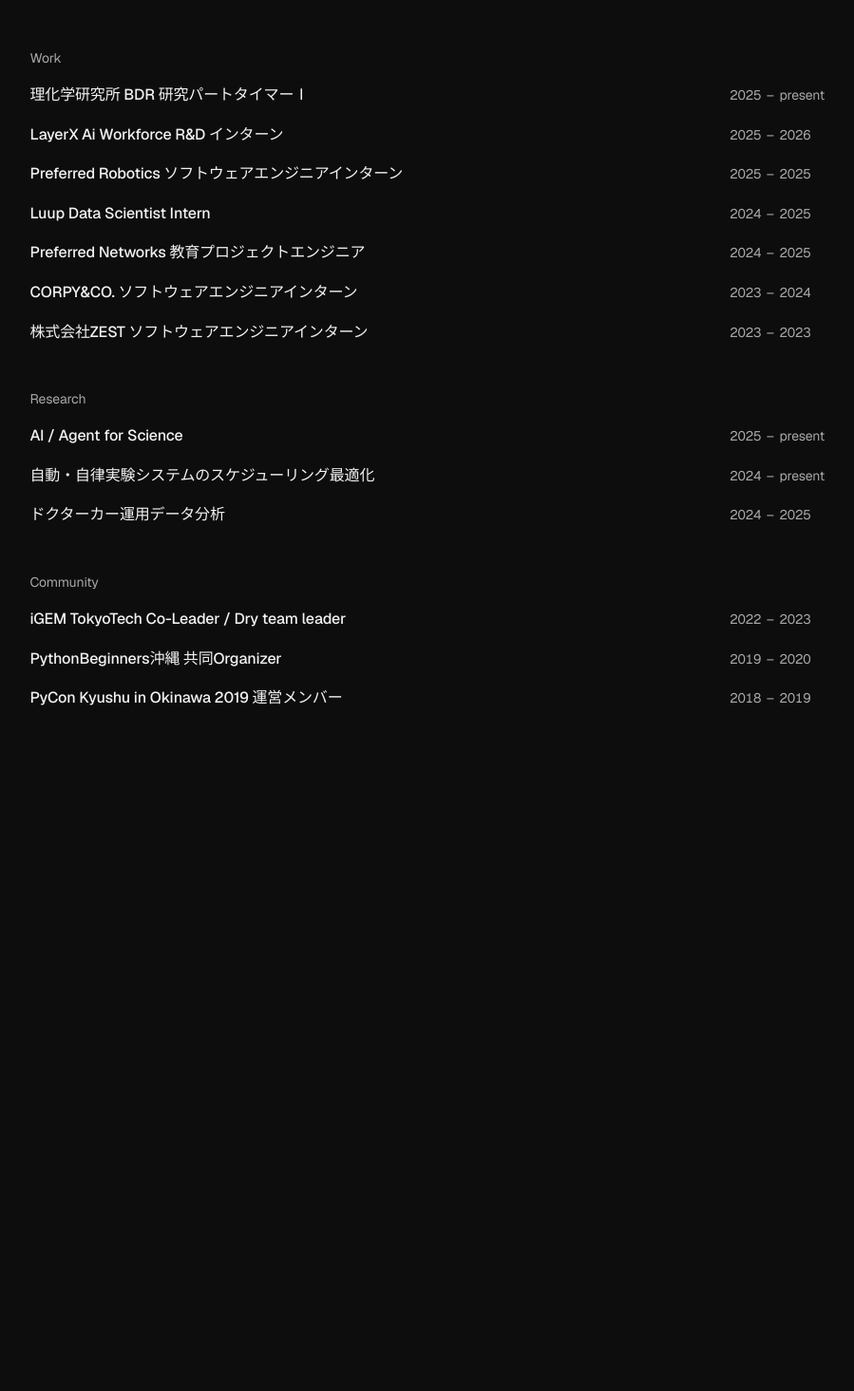
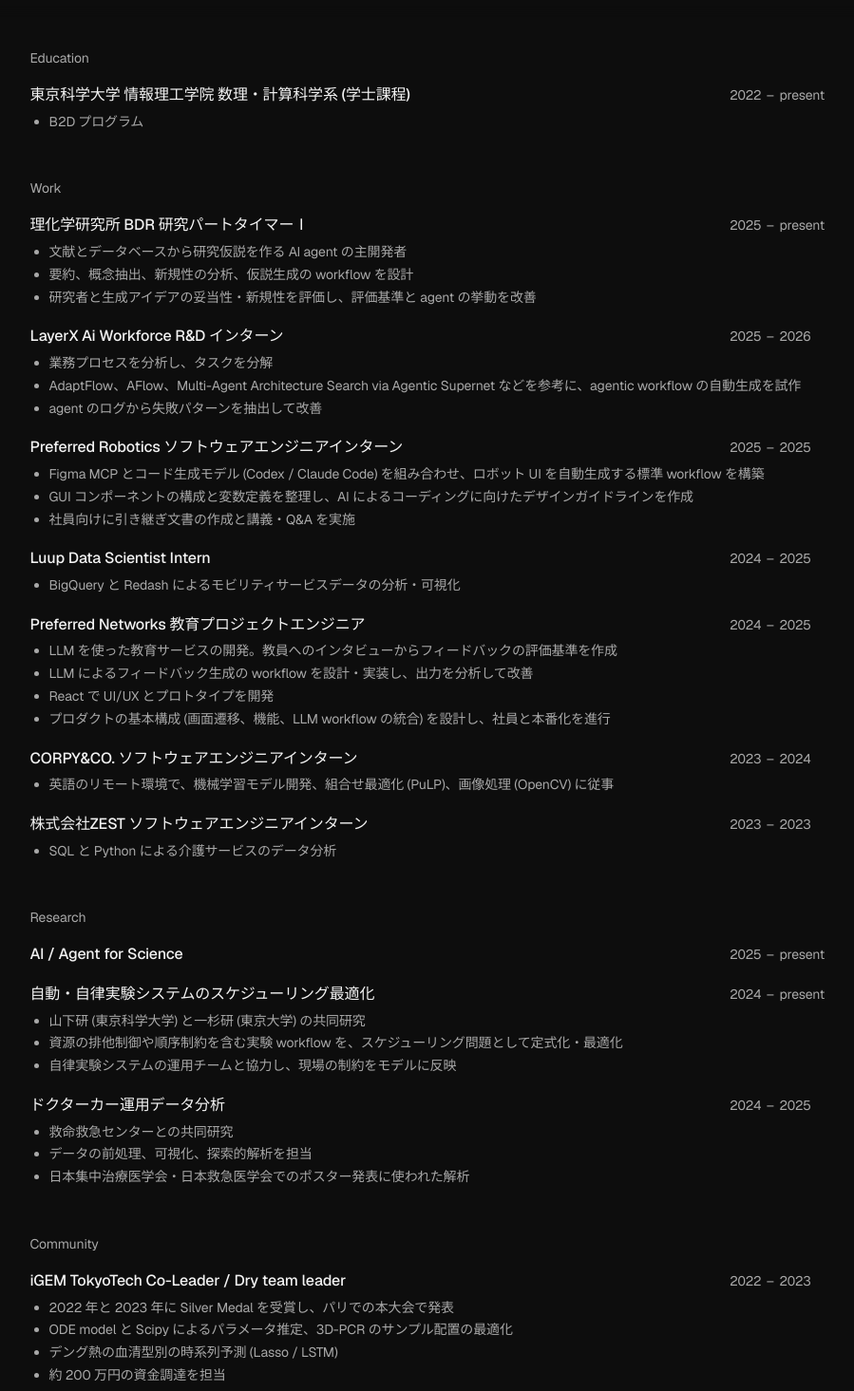
Before and after one commit to taxfree-python/taxfree-python.github.io, a Next.js app: page /experience in a window 1280 px wide. Shown: the part 45-1510 px from the top of the page at 95% size, without its empty margins (175-1074 px from the left). Before the commit the page ends 873 px from the top, so only its background shows below. Built offline with nearby package versions, Linux system fonts and the light colour scheme.

Commit message:
Add experience details and an education entry; print the Experience page as a CV
Co-Authored-By: Claude Sonnet 5.5 <noreply@anthropic.com>
Claude-Session: https://claude.ai/code/session_01RGqiNfp5FMKyPqXJkARwJ5

```diff
--- a/app/experience/page.tsx
+++ b/app/experience/page.tsx
@@ -39,7 +39,7 @@ export default function ExperiencePage() {
   const activities = getActivities();
 
   return (
-    <Box sx={{ minHeight: '100vh', bgcolor: 'background.default' }}>
+    <Box sx={{ minHeight: '100vh', bgcolor: 'background.default', '@media print': { bgcolor: 'common.white' } }}>
       <ActivitiesSection activities={activities} />
     </Box>
   );
--- a/components/ActivitiesSection.tsx
+++ b/components/ActivitiesSection.tsx
@@ -6,6 +6,7 @@ type ActivitiesSectionProps = {
 };
 
 const categoryLabels: Record<ActivityCategory, string> = {
+  education: 'Education',
   work: 'Work',
   research: 'Research',
   community: 'Community',
@@ -26,21 +27,32 @@ export function ActivitiesSection({ activities }: ActivitiesSectionProps) {
   );
 
   return (
-    <Container maxWidth="md" component="section" sx={{ pt: 4, pb: 10 }}>
+    <Container
+      maxWidth="md"
+      component="section"
+      sx={{
+        pt: 4,
+        pb: 10,
+        // Print is black on white: the dark theme's greys would vanish on paper.
+        '@media print': { pt: 0, pb: 0, '& .MuiTypography-root, & ul': { color: 'common.black' } },
+      }}
+    >
       <Stack spacing={6}>
         {ACTIVITY_CATEGORIES.map((category) => (
           <Box key={category}>
-            <Typography variant="body2" component="h2" sx={{ mb: 2, color: 'text.secondary' }}>
+            <Typography
+              variant="body2"
+              component="h2"
+              sx={{ mb: 2, color: 'text.secondary', breakAfter: 'avoid' }}
+            >
               {categoryLabels[category]}
             </Typography>
             <Stack spacing={2}>
               {sortedActivities
                 .filter((activity) => activity.category === category)
                 .map((activity) => (
-                  <Box
-                    key={activity.id}
-                    sx={{ display: 'flex', justifyContent: 'space-between', alignItems: 'baseline', gap: 2 }}
-                  >
+                  <Box key={activity.id} sx={{ breakInside: 'avoid' }}>
+                    <Box sx={{ display: 'flex', justifyContent: 'space-between', alignItems: 'baseline', gap: 2 }}>
                       <Typography variant="subtitle1" component="p" sx={{ minWidth: 0, flex: '1 1 auto' }}>
                         {activity.title}
                       </Typography>
@@ -62,6 +74,17 @@ export function ActivitiesSection({ activities }: ActivitiesSectionProps) {
                         <span>{formatEndYear(activity.period)}</span>
                       </Typography>
                     </Box>
+                    {activity.details.length > 0 && (
+                      <Box
+                        component="ul"
+                        sx={{ m: 0, mt: 0.5, pl: 2.5, color: 'text.secondary', typography: 'body2', lineHeight: 1.7 }}
+                      >
+                        {activity.details.map((detail) => (
+                          <li key={detail}>{detail}</li>
+                        ))}
+                      </Box>
+                    )}
+                  </Box>
                 ))}
             </Stack>
           </Box>
--- a/components/Header.tsx
+++ b/components/Header.tsx
@@ -20,6 +20,7 @@ export function Header() {
     <AppBar
       position="sticky"
       sx={{
+        displayPrint: 'none',
         bgcolor: 'transparent',
         backdropFilter: 'blur(8px)',
       }}
--- a/data/activities.yaml
+++ b/data/activities.yaml
@@ -1,4 +1,15 @@
 ---
+-
+  id: "titech-bachelor"
+  category: "education"
+  title: "東京科学大学 情報理工学院 数理・計算科学系 (学士課程)"
+  period:
+    start:
+      year: 2022
+      month: 4
+    end: null
+  details:
+    - "B2D プログラム"
 -
   id: "layerx-ai-workforce-intern"
   category: "work"
@@ -10,6 +21,10 @@
     end:
       year: 2026
       month: 5
+  details:
+    - "業務プロセスを分析し、タスクを分解"
+    - "AdaptFlow、AFlow、Multi-Agent Architecture Search via Agentic Supernet などを参考に、agentic workflow の自動生成を試作"
+    - "agent のログから失敗パターンを抽出して改善"
 -
   id: "riken-bdr-part-timer"
   category: "work"
@@ -19,6 +34,10 @@
       year: 2025
       month: 9
     end: null
+  details:
+    - "文献とデータベースから研究仮説を作る AI agent の主開発者"
+    - "要約、概念抽出、新規性の分析、仮説生成の workflow を設計"
+    - "研究者と生成アイデアの妥当性・新規性を評価し、評価基準と agent の挙動を改善"
 -
   id: "preferred-robotics-intern"
   category: "work"
@@ -30,6 +49,10 @@
     end:
       year: 2025
       month: 9
+  details:
+    - "Figma MCP とコード生成モデル (Codex / Claude Code) を組み合わせ、ロボット UI を自動生成する標準 workflow を構築"
+    - "GUI コンポーネントの構成と変数定義を整理し、AI によるコーディングに向けたデザインガイドラインを作成"
+    - "社員向けに引き継ぎ文書の作成と講義・Q&A を実施"
 -
   id: "luup-data-scientist-intern"
   category: "work"
@@ -41,6 +64,8 @@
     end:
       year: 2025
       month: 10
+  details:
+    - "BigQuery と Redash によるモビリティサービスデータの分析・可視化"
 -
   id: "pfn-education-project-engineer"
   category: "work"
@@ -52,6 +77,11 @@
     end:
       year: 2025
       month: 12
+  details:
+    - "LLM を使った教育サービスの開発。教員へのインタビューからフィードバックの評価基準を作成"
+    - "LLM によるフィードバック生成の workflow を設計・実装し、出力を分析して改善"
+    - "React で UI/UX とプロトタイプを開発"
+    - "プロダクトの基本構成 (画面遷移、機能、LLM workflow の統合) を設計し、社員と本番化を進行"
 -
   id: "ai-for-science"
   category: "research"
@@ -61,6 +91,7 @@
       year: 2025
       month: 9
     end: null
+  details: []
 -
   id: "autonomous-lab-scheduling"
   category: "research"
@@ -70,6 +101,10 @@
       year: 2024
       month: 12
     end: null
+  details:
+    - "山下研 (東京科学大学) と一杉研 (東京大学) の共同研究"
+    - "資源の排他制御や順序制約を含む実験 workflow を、スケジューリング問題として定式化・最適化"
+    - "自律実験システムの運用チームと協力し、現場の制約をモデルに反映"
 -
   id: "doctor-car-data-analysis"
   category: "research"
@@ -80,6 +115,10 @@
       month: 6
     end:
       year: 2025
+  details:
+    - "救命救急センターとの共同研究"
+    - "データの前処理、可視化、探索的解析を担当"
+    - "日本集中治療医学会・日本救急医学会でのポスター発表に使われた解析"
 -
   id: "igem-tokyotech"
   category: "community"
@@ -91,6 +130,11 @@
     end:
       year: 2023
       month: 11
+  details:
+    - "2022 年と 2023 年に Silver Medal を受賞し、パリでの本大会で発表"
+    - "ODE model と Scipy によるパラメータ推定、3D-PCR のサンプル配置の最適化"
+    - "デング熱の血清型別の時系列予測 (Lasso / LSTM)"
+    - "約 200 万円の資金調達を担当"
 -
   id: "corpy-software-engineer-intern"
   category: "work"
@@ -102,6 +146,8 @@
     end:
       year: 2024
       month: 5
+  details:
+    - "英語のリモート環境で、機械学習モデル開発、組合せ最適化 (PuLP)、画像処理 (OpenCV) に従事"
 -
   id: "zest-software-engineer-intern"
   category: "work"
@@ -113,6 +159,8 @@
     end:
       year: 2023
       month: 3
+  details:
+    - "SQL と Python による介護サービスのデータ分析"
 -
   id: "pythonbeginners-okinawa"
   category: "community"
@@ -122,6 +170,7 @@
       year: 2019
     end:
       year: 2020
+  details: []
 -
   id: "pycon-kyushu-2019"
   category: "community"
@@ -131,3 +180,4 @@
       year: 2018
     end:
       year: 2019
+  details: []
--- a/lib/activities.ts
+++ b/lib/activities.ts
@@ -4,7 +4,7 @@ import { cache } from 'react';
 import YAML from 'yaml';
 
 import { ACTIVITY_CATEGORIES, type Activity } from '@/types';
-import { ensureObject, toEnum, toString } from '@/lib/validation';
+import { ensureObject, toEnum, toString, toStringArray } from '@/lib/validation';
 import { validateCalendarPeriod } from '@/lib/date';
 
 const activitiesFilePath = path.join(process.cwd(), 'data', 'activities.yaml');
@@ -19,6 +19,7 @@ export const validateActivity = (raw: unknown): Activity => {
     title: toString(obj.title, `${context}.title`),
     period: validateCalendarPeriod(obj.period, context),
     category: toEnum(obj.category, ACTIVITY_CATEGORIES, `${context}.category`),
+    details: toStringArray(obj.details, `${context}.details`),
   };
 };
 
--- a/types/index.ts
+++ b/types/index.ts
@@ -29,7 +29,7 @@ export type LabeledLink = {
 
 // ---- Activities (data/activities.yaml) ----
 
-export const ACTIVITY_CATEGORIES = ['work', 'research', 'community'] as const;
+export const ACTIVITY_CATEGORIES = ['education', 'work', 'research', 'community'] as const;
 export type ActivityCategory = (typeof ACTIVITY_CATEGORIES)[number];
 
 export type Activity = {
@@ -37,6 +37,8 @@ export type Activity = {
   title: string;
   period: CalendarPeriod;
   category: ActivityCategory;
+  /** Bullet lines under the title; an empty list shows none. */
+  details: string[];
 };
 
 // ---- Publications (data/publications.yaml) ----
```
Also changed, not shown: 1 other file (tests, documents, lock files or other folders). Lines whose indentation alone changed are shown as unchanged.
